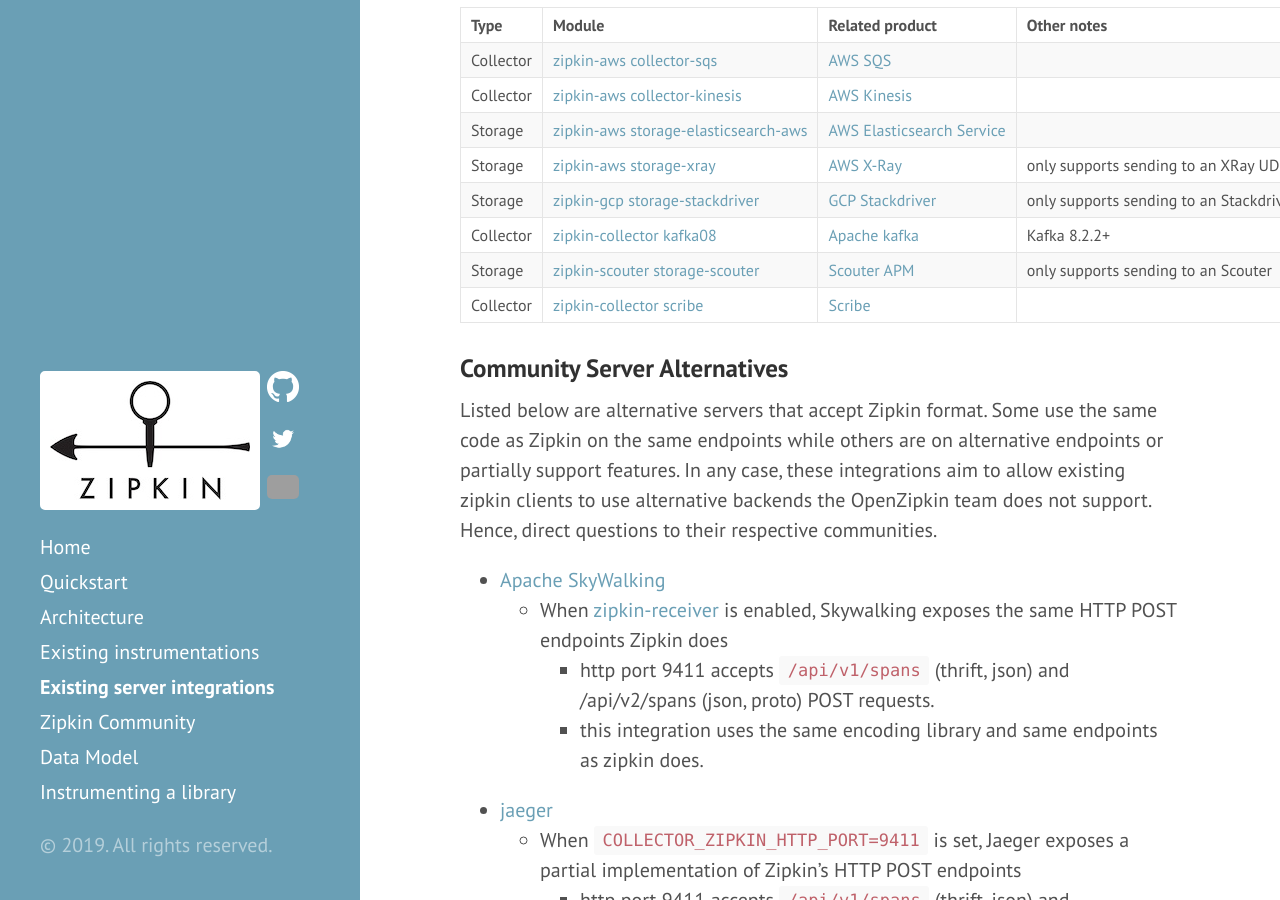
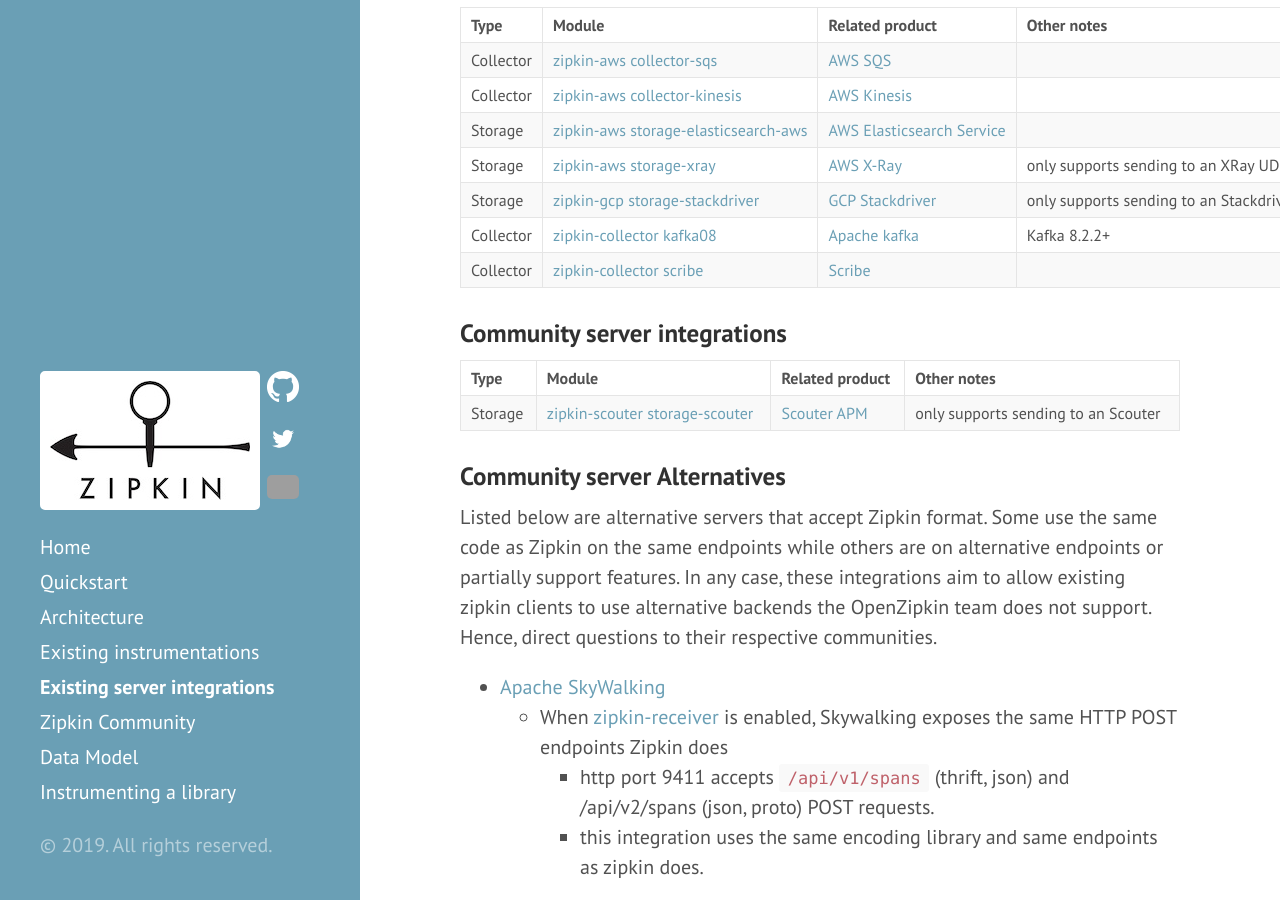
Before and after one commit to openzipkin/openzipkin.github.io, a Jekyll site: the page built from pages/existing_transport_integrations.md, in a window 1280 px wide and 900 px high, scrolled down 364 px. Built offline with Jekyll 4.4.1, drawn with Linux system fonts in a browser that asks for light colours.

Commit message:
separate transport integrations as openzipkin and community.

```diff
--- /dev/null
+++ b/_data/community_transport_integrations.yml
@@ -0,0 +1,6 @@
+- type: Storage
+  module: >-
+    [zipkin-scouter storage-scouter](https://github.com/scouter-project/zipkin-scouter)
+  product: >-
+    [Scouter APM](https://github.com/scouter-project/scouter)
+  notes: only supports sending to an Scouter
--- a/pages/existing_transport_integrations.md
+++ b/pages/existing_transport_integrations.md
@@ -7,13 +7,20 @@
 Zipkin server bundles integration for span collection and storage. By default spans can be collected over http, Kafka or RabbitMQ transports and stored in-memory or in MySQL, Cassandra or Elasticsearch. Zipkin is extensible with external modules which allow alternate transport or storage options. Here is a list of ones maintained by the core team.
 
 | Type | Module | Related product | Other notes |
-|:-----|:--------|:----------------|:------------|{% for integration in site.data.transport_integrations %}
+|:-----|:--------|:----------------|:------------|{% for integration in site.data.openzipkin_transport_integrations %}
 | {{ integration.type }} | {{ integration.module }} | {{integration.product}} | {{ integration.notes }} |{% endfor %}
 {: .wide-table}
 
 
+### Community server integrations
 
-### Community Server Alternatives
+| Type | Module | Related product | Other notes |
+|:-----|:--------|:----------------|:------------|{% for integration in site.data.community_transport_integrations %}
+| {{ integration.type }} | {{ integration.module }} | {{integration.product}} | {{ integration.notes }} |{% endfor %}
+{: .wide-table}
+
+
+### Community server Alternatives
 Listed below are alternative servers that accept Zipkin format. Some use the same code as Zipkin on the same endpoints while others are on alternative endpoints or partially support features. In any case, these integrations aim to allow existing zipkin clients to use alternative backends the OpenZipkin team does not support. Hence, direct questions to their respective communities.
 
  - [Apache SkyWalking](https://github.com/apache/incubator-skywalking)
```
Also changed, not shown: _data/openzipkin_transport_integrations.yml (renamed from _data/transport_integrations.yml, +0 -7 lines).
